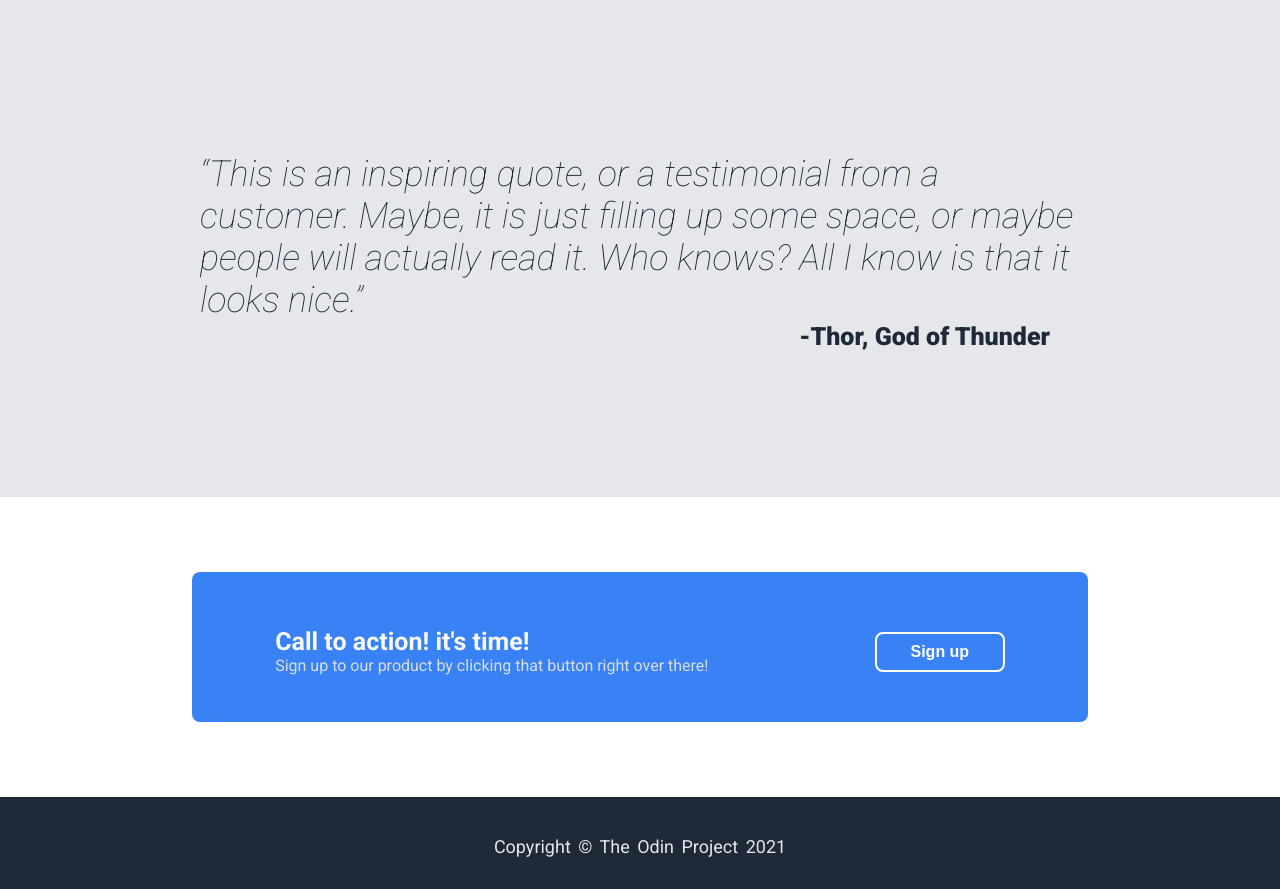
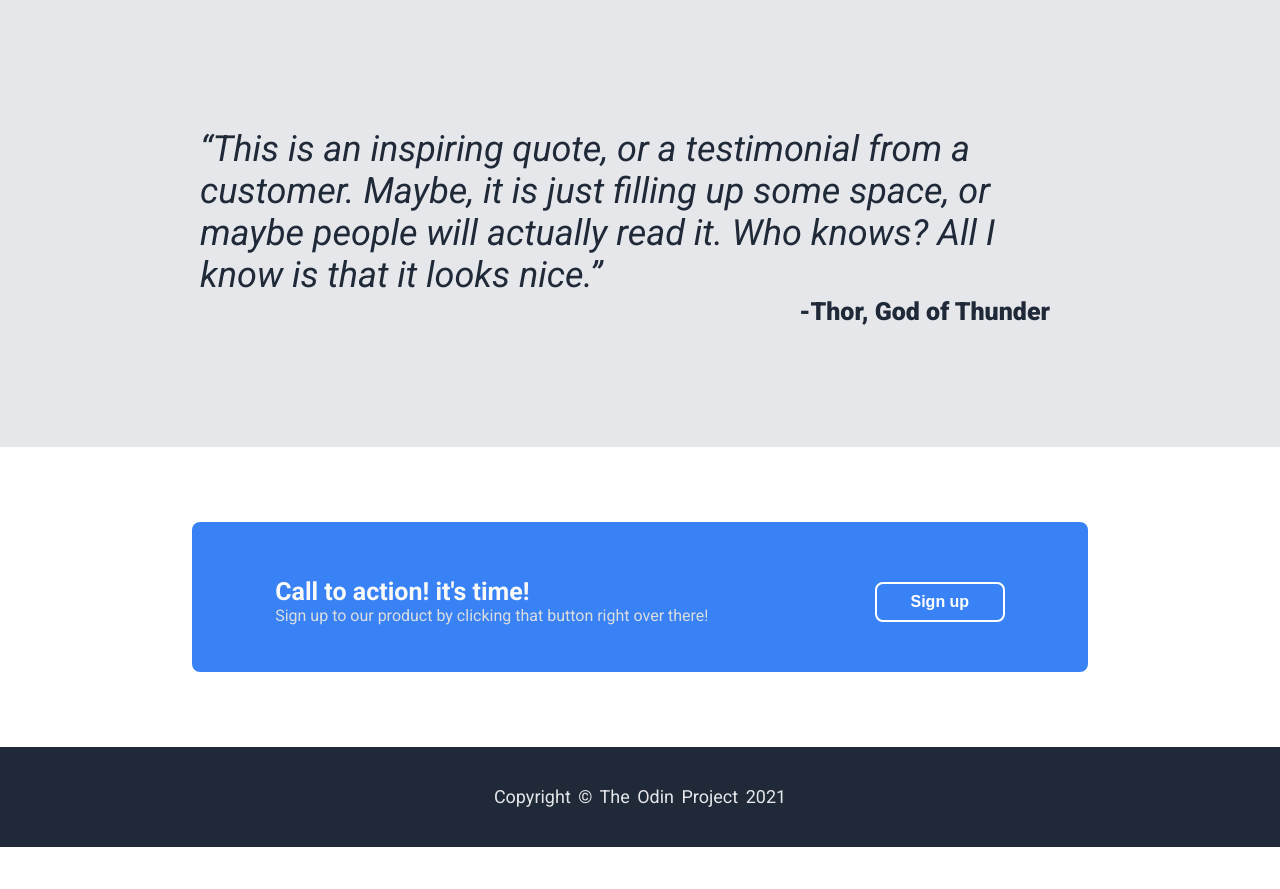
Before and after one commit to Ronald116/HTML-CSS-JAVASCRIPT, a plain HTML site: page theOdenProject/02_landing_page/index.html in a window 1280 px wide. Shown: the part 985-1874 px from the top of the page. After the commit the page ends 1832 px from the top, so only its background shows below. Drawn offline with Linux system fonts and the light colour scheme.

Commit message:
css general update

```diff
--- a/theOdenProject/02_landing_page/styles.css
+++ b/theOdenProject/02_landing_page/styles.css
@@ -145,14 +145,14 @@ body {
     justify-content: center;
     align-items: center;
     background-color: #E5E7EB;
-    height: 500px;
+    height: 450px;
 }
 
 .review-quote {
     width: 880px;
     font-size: 36px;
     font-style: italic;
-    font-weight: lighter;
+    font-weight: light;
     color: #1F2937;
     margin-bottom: 0;
 }
```
